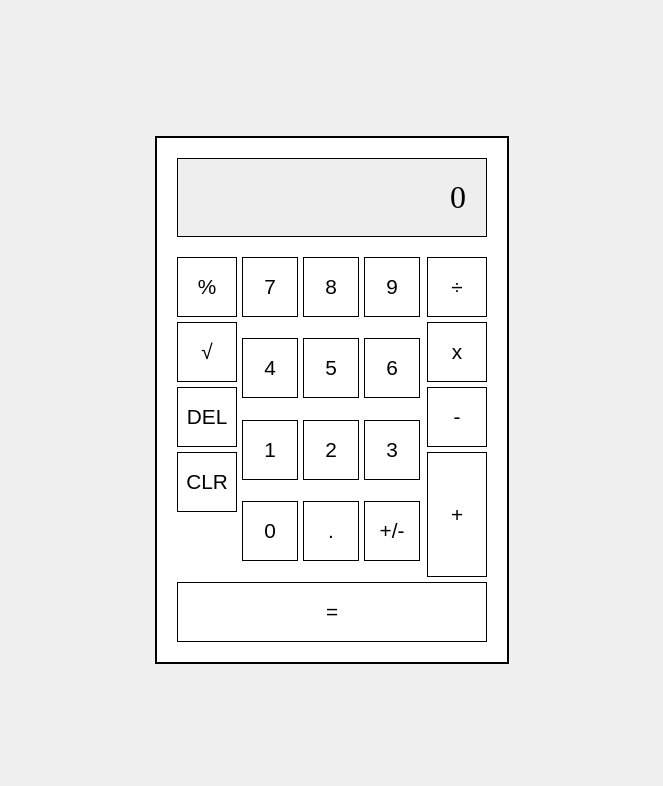
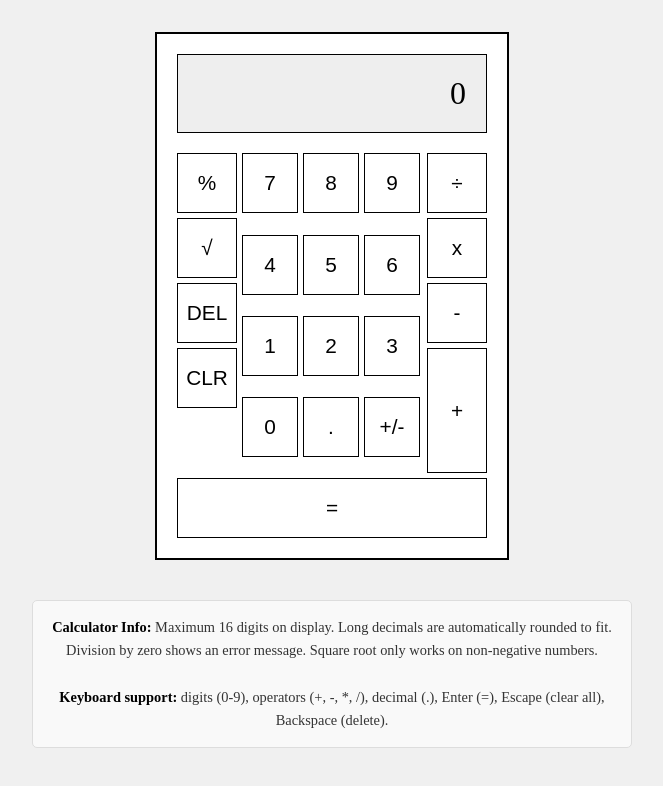
Before and after one commit to MarcAndreSeguin/odin-calc, a plain HTML site: page index.html in a window 1280 px wide. Shown: the whole page, without its empty margins (308-971 px from the left). Drawn offline with Linux system fonts and the light colour scheme.

Commit message:
Added small info paragraph and stylings at bottom of html

```diff
--- a/index.html
+++ b/index.html
@@ -1,13 +1,14 @@
 <!DOCTYPE html>
 <html lang="en">
   <head>
-    <meta charset="UTF-8">
-    <meta name="viewport" content="width=device-width, initial-scale=1.0">
+    <meta charset="UTF-8" />
+    <meta name="viewport" content="width=device-width, initial-scale=1.0" />
     <title>Calculator - The Odin Project</title>
-    <link rel="stylesheet" href="styles.css">
+    <link rel="stylesheet" href="styles.css" />
     <script src="script.js" defer></script>
   </head>
   <body>
+    <div class="container">
       <div class="calculator">
         <div class="display">0</div>
 
@@ -44,5 +45,15 @@
 
         <button class="equals">=</button>
       </div>
+
+      <p class="info">
+        <strong>Calculator Info:</strong> Maximum 16 digits on display. Long
+        decimals are automatically rounded to fit. Division by zero shows an
+        error message. Square root only works on non-negative numbers.
+        <br><br>
+        <strong>Keyboard support:</strong> digits (0-9), operators (+, -, *, /),
+        decimal (.), Enter (=), Escape (clear all), Backspace (delete).
+      </p>
+    </div>
   </body>
 </html>
--- a/styles.css
+++ b/styles.css
@@ -10,6 +10,13 @@ body {
     align-items: center;
     min-height: 100vh;
     background-color: #f0f0f0;
+}
+
+.container {
+    display: flex;
+    flex-direction: column;
+    align-items: center;
+    gap: 20px;
 }
 
 .calculator {
@@ -68,3 +75,20 @@ button.equals {
     width: 100%;
     margin-top: 0;
 }
+
+.info {
+    max-width: 600px;
+    margin: 20px auto;
+    padding: 15px;
+    background-color: #f9f9f9;
+    border: 1px solid #ddd;
+    border-radius: 5px;
+    font-size: 0.9em;
+    line-height: 1.6;
+    color: #333;
+    text-align: center;
+}
+
+.info strong {
+    color: #000;
+}
```
Lines whose indentation alone changed are shown as unchanged.
